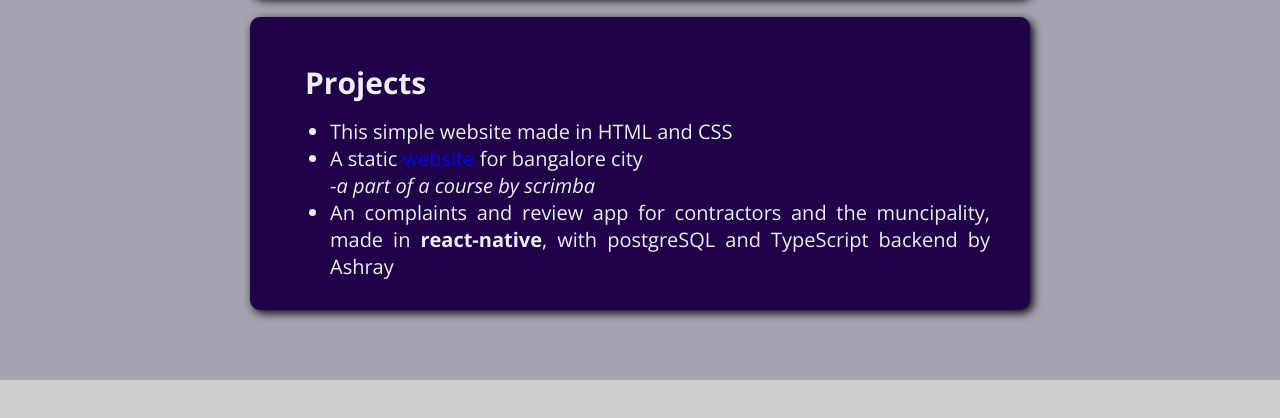
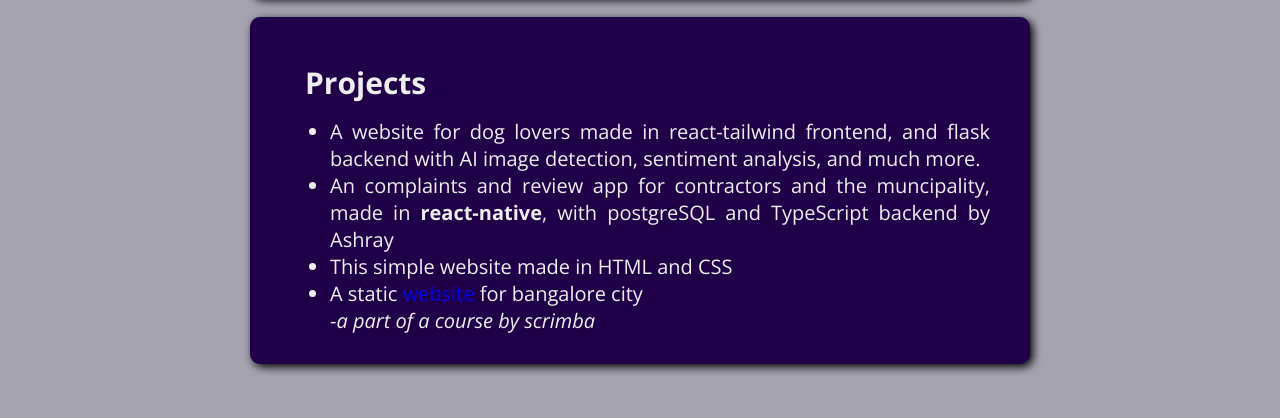
Before and after one commit to EffDuBois/My-Website, a plain HTML site: page v2/index.html in a window 1280 px wide. Shown: the part 2336-2754 px from the top of the page. Drawn offline with nearby package versions, Linux system fonts and the light colour scheme.

Commit message:
-updated projects

```diff
--- a/v2/index.html
+++ b/v2/index.html
@@ -122,6 +122,15 @@
         <div id="projects" class="text-card">
           <h2>Projects</h2>
           <ul>
+            <li>
+              A website for dog lovers made in react-tailwind frontend, and
+              flask backend with AI image detection, sentiment analysis, and much more.
+            </li>
+            <li>
+              An complaints and review app for contractors and the muncipality,
+              made in <b>react-native</b>, with postgreSQL and TypeScript
+              backend by Ashray
+            </li>
             <li>This simple website made in HTML and CSS</li>
             <li>
               A static
@@ -129,11 +138,6 @@
                 website</a
               >
               for bangalore city <br />-<i>a part of a course by scrimba</i>
-            </li>
-            <li>
-              An complaints and review app for contractors and the muncipality,
-              made in <b>react-native</b>, with postgreSQL and TypeScript
-              backend by Ashray
             </li>
           </ul>
         </div>
```
